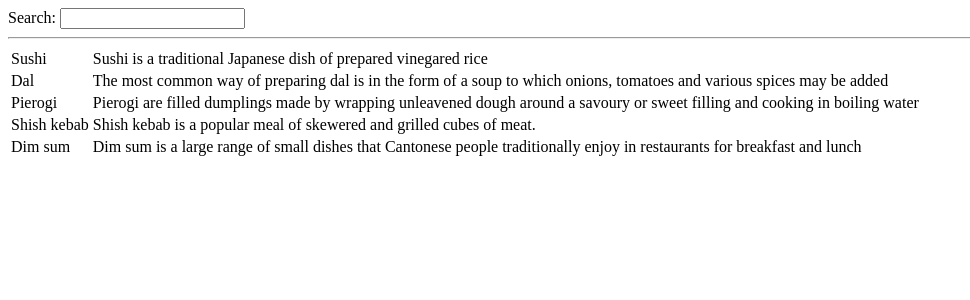
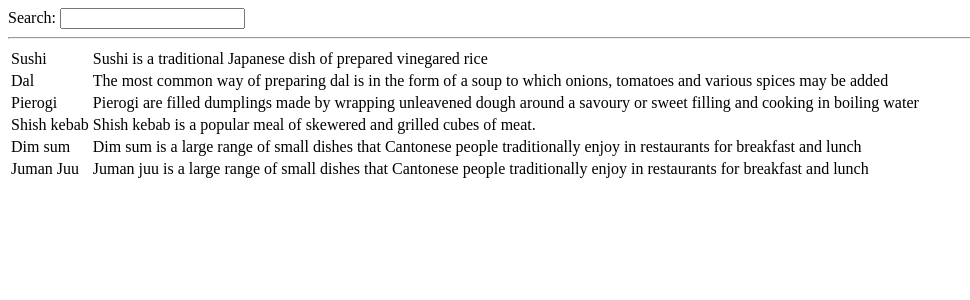
Before and after one commit to nickonyi/React-repo, a React (Vite) app: page / in a window 1280 px wide. Shown: the top 300 px of the page, without its empty margins (0-970 px from the left). Built offline with nearby package versions, Linux system fonts and the light colour scheme.

Commit message:
some search data

```diff
--- a/src/data/searchdata.js
+++ b/src/data/searchdata.js
@@ -37,4 +37,10 @@ export const foods = [
     description:
       'Dim sum is a large range of small dishes that Cantonese people traditionally enjoy in restaurants for breakfast and lunch',
   },
+  {
+    id: 5,
+    name: 'Juman Juu',
+    description:
+      'Juman juu is a large range of small dishes that Cantonese people traditionally enjoy in restaurants for breakfast and lunch',
+  },
 ];
```
